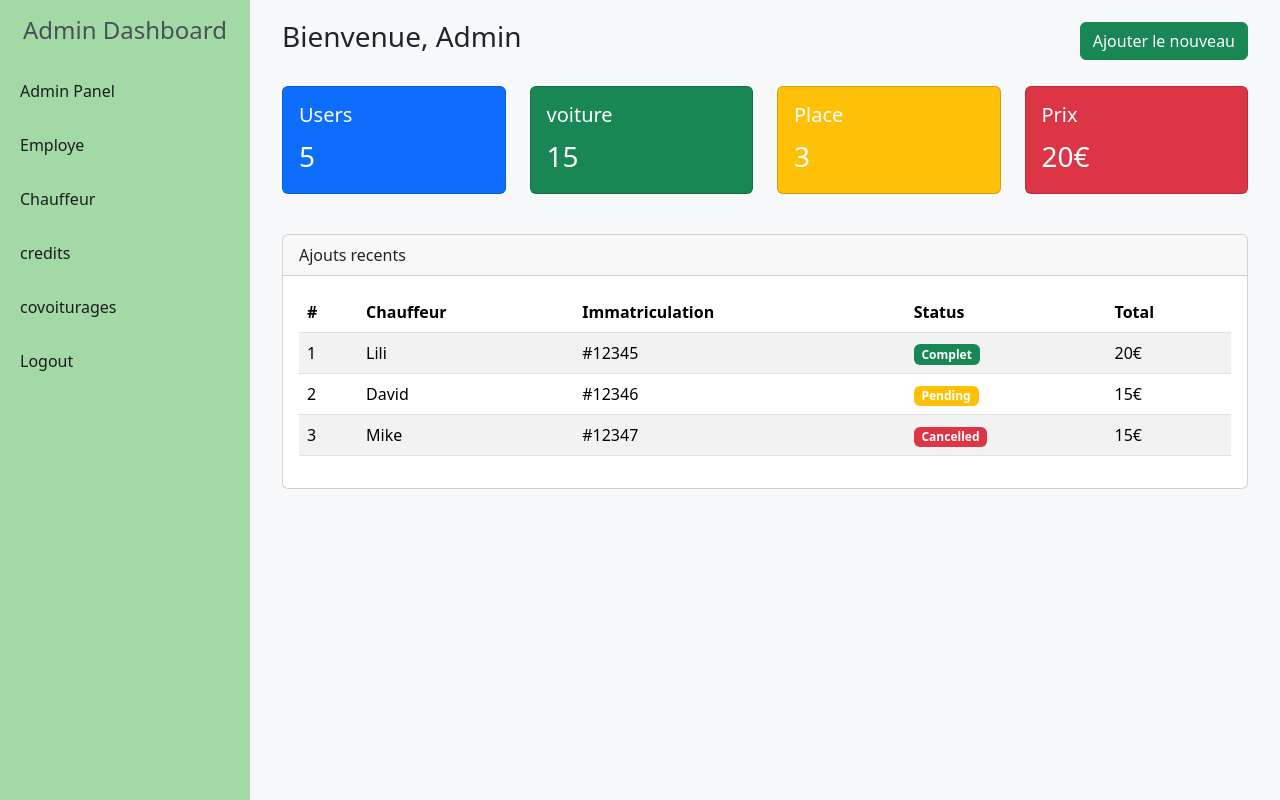
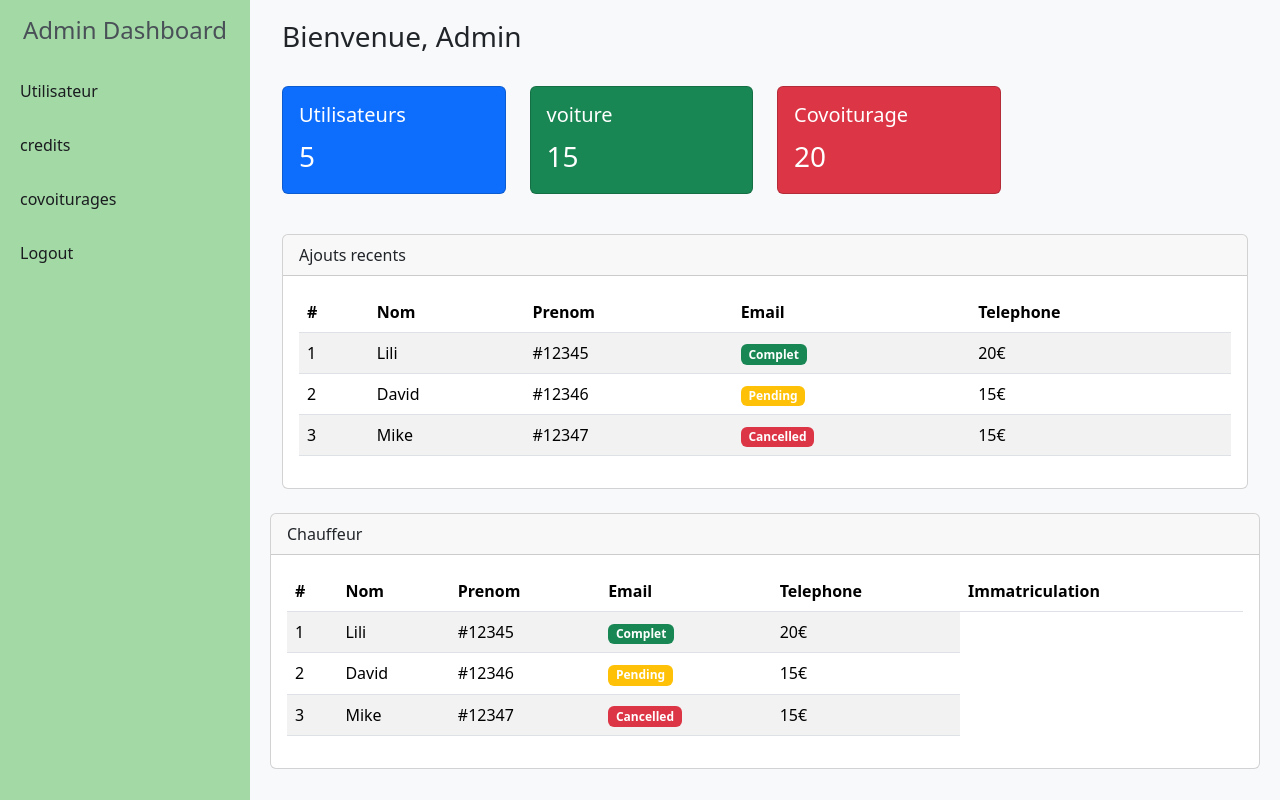
Before and after one commit to samadago/EcoRide, a PHP site: page /dashboard.php in a window 1280 px wide. Run offline with PHP 8.4, Linux system fonts and the light colour scheme.

Commit message:
modification des fichiers

```diff
--- a/App/scripts/status_covoir.php
+++ b/App/scripts/status_covoir.php
@@ -1,6 +1,6 @@
 // app/scripts/trip_status.php
 <?php
-require_once __DIR__ . '/../libs/db.php';
+require_once __DIR__ . '/../libs/pdo.php';
 session_start();
 
 if (!isset($_SESSION['user']) || $_SESSION['user']['role'] !== 'driver') {
--- a/covoiturage.php
+++ b/covoiturage.php
@@ -186,5 +186,7 @@
     </div>
 </section>
 
-
+<script src="creer_covoit.php"></script>
+<script src="recherche_covoit.php"></script>
+<script src="choisir_covoit.php"></script>
 <?php require_once('templates/footer.php'); ?>
--- a/dashboard.php
+++ b/dashboard.php
@@ -49,9 +49,7 @@
     <!-- Sidebar -->
     <div class="sidebar">
         <h4 class="text-center py-3">Admin Dashboard</h4>
-        <a href="admin_panel.php">Admin Panel</a>
-        <a href="#">Employe</a>
-        <a href="#">Chauffeur</a>
+        <a href="#">Utilisateur</a>
         <a href="#">credits</a>
         <a href="#">covoiturages</a>
         <a href="#">Logout</a>
@@ -63,7 +61,7 @@
             <!-- Header -->
             <div class="d-flex justify-content-between align-items-center mb-4">
                 <h1 class="h3">Bienvenue, Admin</h1>
-                <button class="btn btn-success">Ajouter le nouveau</button>
+
             </div>
 
             <!-- Statistics -->
@@ -71,7 +69,7 @@
                 <div class="col-md-3">
                     <div class="card text-white bg-primary mb-3">
                         <div class="card-body">
-                            <h5 class="card-title">Users</h5>
+                            <h5 class="card-title">Utilisateurs</h5>
                             <p class="card-text fs-3">5</p>
                         </div>
                     </div>
@@ -84,20 +82,12 @@
                         </div>
                     </div>
                 </div>
-                <div class="col-md-3">
-                    <div class="card text-white bg-warning mb-3">
-                        <div class="card-body">
-                            <h5 class="card-title">Place</h5>
-                            <p class="card-text fs-3">3</p>
 
-                        </div>
-                    </div>
-                </div>
                 <div class="col-md-3">
                     <div class="card text-white bg-danger mb-3">
                         <div class="card-body">
-                            <h5 class="card-title">Prix</h5>
-                            <p class="card-text fs-3">20€</p>
+                            <h5 class="card-title">Covoiturage</h5>
+                            <p class="card-text fs-3">20</p>
 
                         </div>
                     </div>
@@ -114,10 +104,10 @@
                         <thead>
                             <tr>
                                 <th>#</th>
-                                <th>Chauffeur</th>
-                                <th>Immatriculation</th>
-                                <th>Status</th>
-                                <th>Total</th>
+                                <th>Nom</th>
+                                <th>Prenom</th>
+                                <th>Email</th>
+                                <th>Telephone</th>
                             </tr>
                         </thead>
                         <tbody>
@@ -147,7 +137,56 @@
                 </div>
             </div>
         </div>
+
+        <div class="card mt-4">
+            <div class="card-header">
+                Chauffeur
+            </div>
+            <div class="card-body">
+                <table class="table table-striped">
+                    <thead>
+                        <tr>
+                            <th>#</th>
+                            <th>Nom</th>
+                            <th>Prenom</th>
+                            <th>Email</th>
+                            <th>Telephone</th>
+                            <th>Immatriculation</th>
+                        </tr>
+                    </thead>
+                    <tbody>
+                        <tr>
+                            <td>1</td>
+                            <td>Lili</td>
+                            <td>#12345</td>
+                            <td><span class="badge bg-success">Complet</span></td>
+                            <td>20€</td>
+                        </tr>
+                        <tr>
+                            <td>2</td>
+                            <td>David</td>
+                            <td>#12346</td>
+                            <td><span class="badge bg-warning">Pending</span></td>
+                            <td>15€</td>
+                        </tr>
+                        <tr>
+                            <td>3</td>
+                            <td>Mike</td>
+                            <td>#12347</td>
+                            <td><span class="badge bg-danger">Cancelled</span></td>
+                            <td>15€</td>
+                        </tr>
+                    </tbody>
+                </table>
+            </div>
+        </div>
     </div>
+
+    </div>
+
+
+
+
 
     <script src="https://cdn.jsdelivr.net/npm/bootstrap@5.3.0-alpha3/dist/js/bootstrap.bundle.min.js"></script>
 </body>
```
Also changed, not shown: user.php (added).
